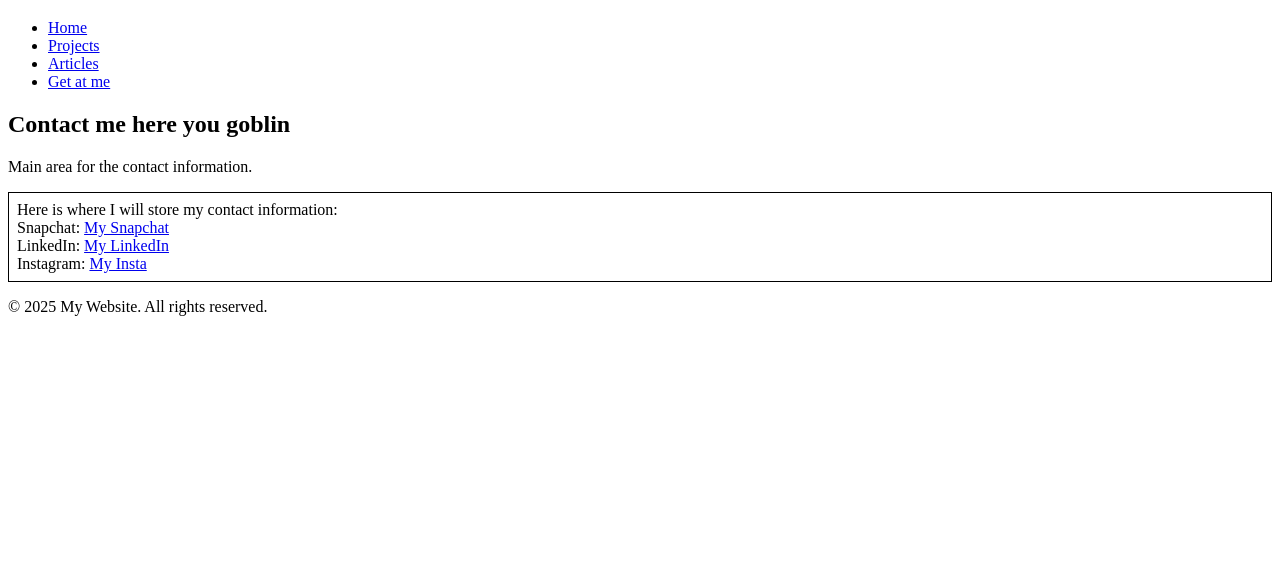
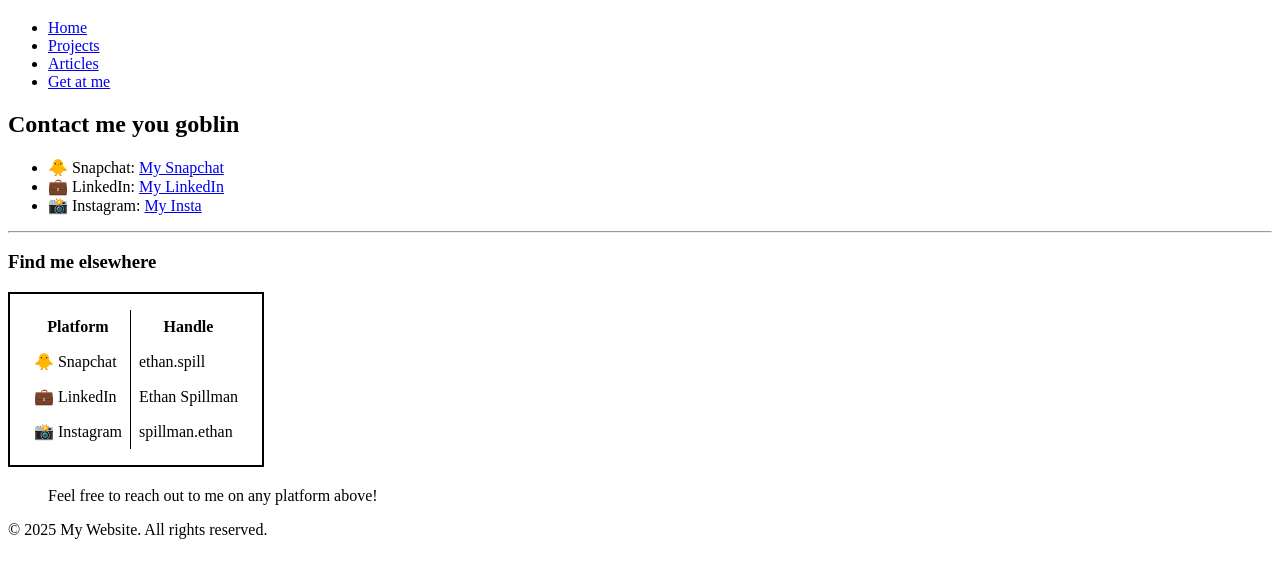
Before and after one commit to ethanspill12/new_website, a plain HTML site: page contact.html in a window 1280 px wide. Shown: the part 61-638 px from the top of the page. Drawn offline with Linux system fonts and the light colour scheme.

Commit message:
Updated Contact section
Added emojis and a table for storing my info.

```diff
--- a/contact.html
+++ b/contact.html
@@ -17,22 +17,43 @@
       <li><a href="contact.html">Get at me</a></li>
     </ul>
   </nav>
-  <main>
-    <!-- Unique content for this page -->
-    <h2>Contact me here you goblin</h2>
-    <p>Main area for the contact information.
-        <div style="border: 1px solid #000; padding: 8px; margin-bottom: 8px;">
-
-        Here is where I will store my contact information:<br>
-        Snapchat: <a href="https://app.snapchat.com/web/deeplink/snapcode?username=ethan.spill&type=SVG&bitmoji=enable">My Snapchat</a><br>
-        LinkedIn: <a href="https://www.linkedin.com/in/ethan-spillman-18474a276">My LinkedIn</a><br>
-        Instagram: <a href="https://www.instagram.com/spillman.ethan/">My Insta</a><br>
-
-        </div>
-
-
-    </p>
-  </main>
+    <main>
+        <section>
+          <h2>Contact me you goblin</h2>
+          <ul>
+            <li>🐥 Snapchat: <a href="https://app.snapchat.com/web/deeplink/snapcode?username=ethan.spill&type=SVG&bitmoji=enable">My Snapchat</a></li>
+            <li>💼 LinkedIn: <a href="https://www.linkedin.com/in/ethan-spillman-18474a276">My LinkedIn</a></li>
+            <li>📸 Instagram: <a href="https://www.instagram.com/spillman.ethan/">My Insta</a></li>
+          </ul>
+        </section>
+        <hr>
+        <section>
+          <h3>Find me elsewhere</h3>
+          <div style="border: 2px solid #000; padding: 16px; display: inline-block;">
+            <table style="border-collapse: collapse;">
+              <tr>
+                <th style="border-right: 1px solid #000; padding: 8px;">Platform</th>
+                <th style="padding: 8px;">Handle</th>
+              </tr>
+              <tr>
+                <td style="border-right: 1px solid #000; padding: 8px;">🐥 Snapchat</td>
+                <td style="padding: 8px;">ethan.spill</td>
+              </tr>
+              <tr>
+                <td style="border-right: 1px solid #000; padding: 8px;">💼 LinkedIn</td>
+                <td style="padding: 8px;">Ethan Spillman</td>
+              </tr>
+              <tr>
+                <td style="border-right: 1px solid #000; padding: 8px;">📸 Instagram</td>
+                <td style="padding: 8px;">spillman.ethan</td>
+              </tr>
+            </table>
+          </div>
+        </section>
+        <blockquote>
+          Feel free to reach out to me on any platform above!
+        </blockquote>
+      </main>
   <footer>
     <p>&copy; 2025 My Website. All rights reserved.</p>
   </footer>
```
